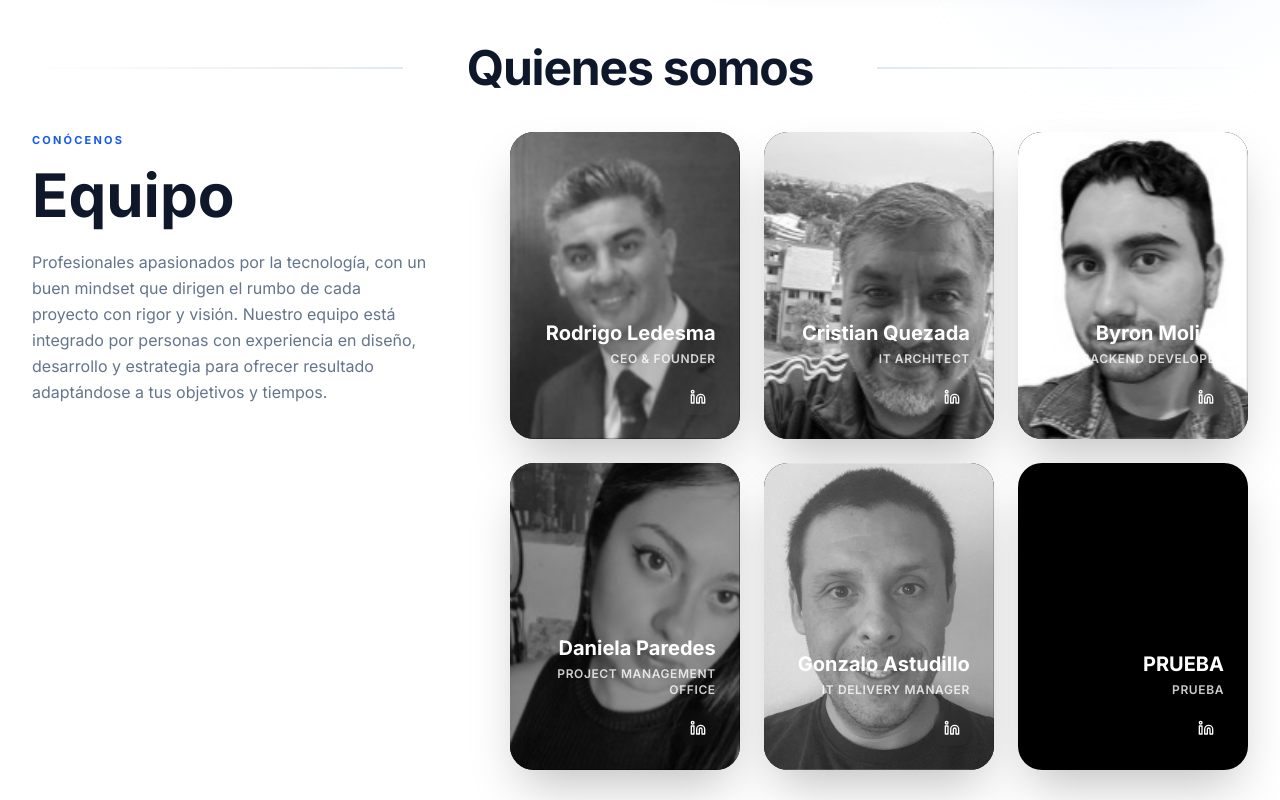
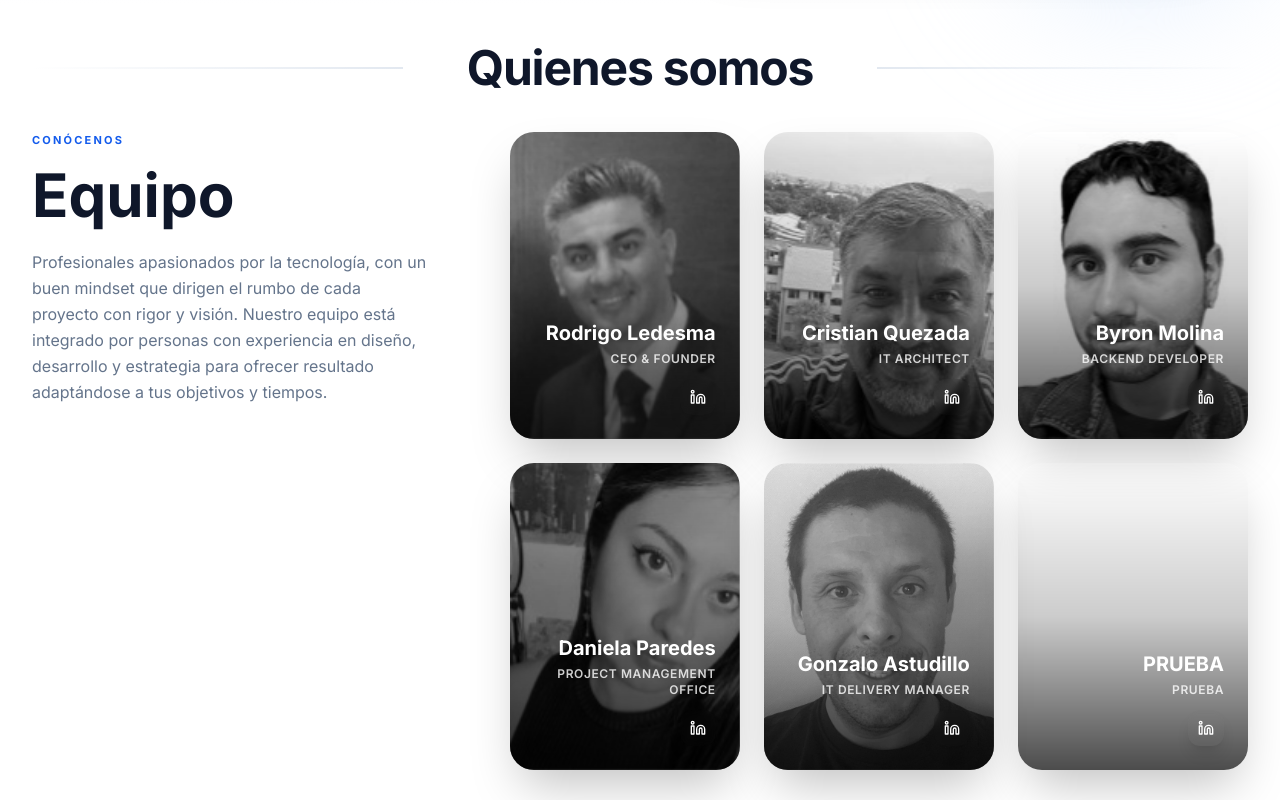
Before and after one commit to asinomas/paginaultima, a React (Vite) app in the folder Pagina_ultima/: page / in a window 1280 px wide. Shown: the part 6060-6860 px from the top of the page. Built offline with nearby package versions, Linux system fonts and the light colour scheme; no server answers.

Commit message:
Remove background color from card component

```diff
--- a/Pagina_ultima/src/components/AboutDetail.tsx
+++ b/Pagina_ultima/src/components/AboutDetail.tsx
@@ -161,7 +161,7 @@ const AboutDetail: React.FC<AboutDetailProps> = ({ onContactClick, onNavigate })
 
 
                     {/* Contenedor de las tarjetas */}
-                    <div className="aspect-[3/4] w-full rounded-3xl overflow-hidden bg-black relative shadow-2xl">
+                    <div className="aspect-[3/4] w-full rounded-3xl overflow-hidden relative shadow-2xl">
                       <img
                         alt={member.name}
                         className="grayscale w-full h-full object-cover transition-all duration-[1.5s] group-hover:scale-105 will-change-transform backface-visibility-hidden"
@@ -171,6 +171,9 @@ const AboutDetail: React.FC<AboutDetailProps> = ({ onContactClick, onNavigate })
                           (e.target as HTMLImageElement).src = 'https://images.unsplash.com/photo-1599566150163-29194dcaad36?q=80&w=800';
                         }}
                       />
+
+                      {/* Overlay gradient */}
+                      <div className="absolute inset-0 bg-gradient-to-t from-black/70 via-black/20 to-transparent"></div>
 
 
                       {/* Nombre, rol y LinkedIn - todo alineado a la derecha */}
@@ -198,6 +201,8 @@ const AboutDetail: React.FC<AboutDetailProps> = ({ onContactClick, onNavigate })
           </div>
         </div>
       </section>
+
+
 
       {/* SECCIÓN MAPA GLOBAL */}
       <ScrollAnimation>
```
